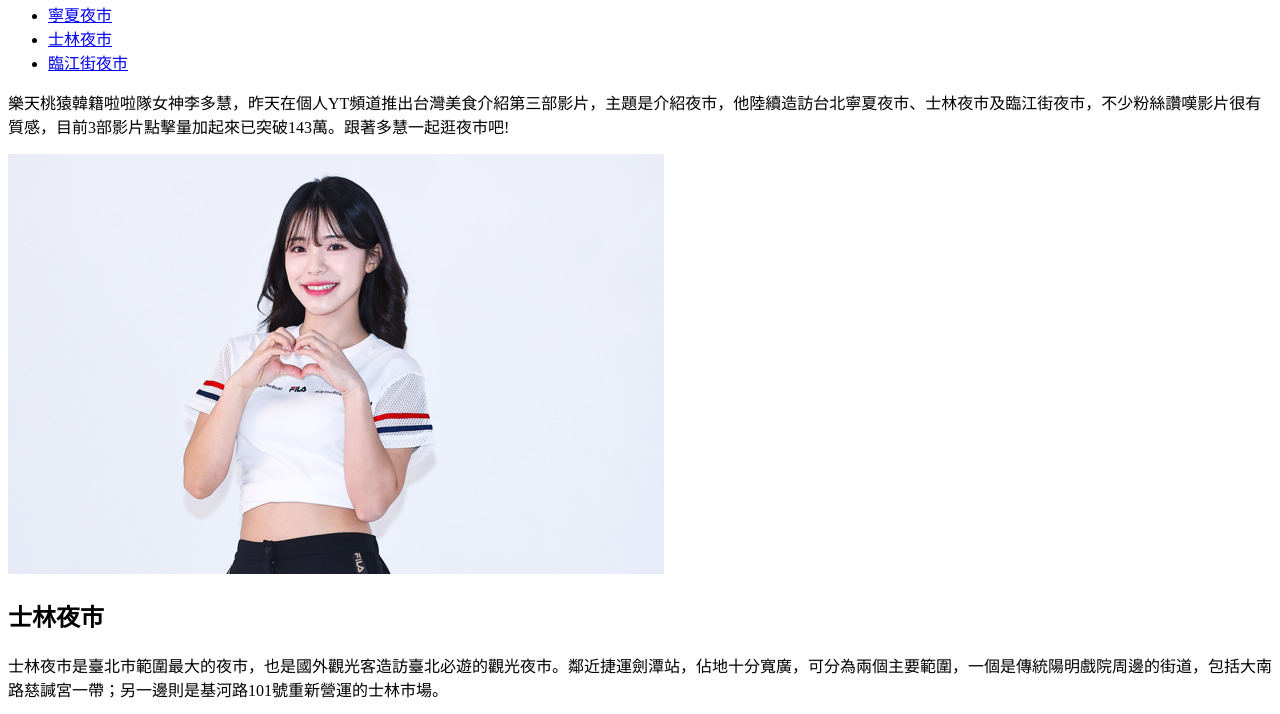
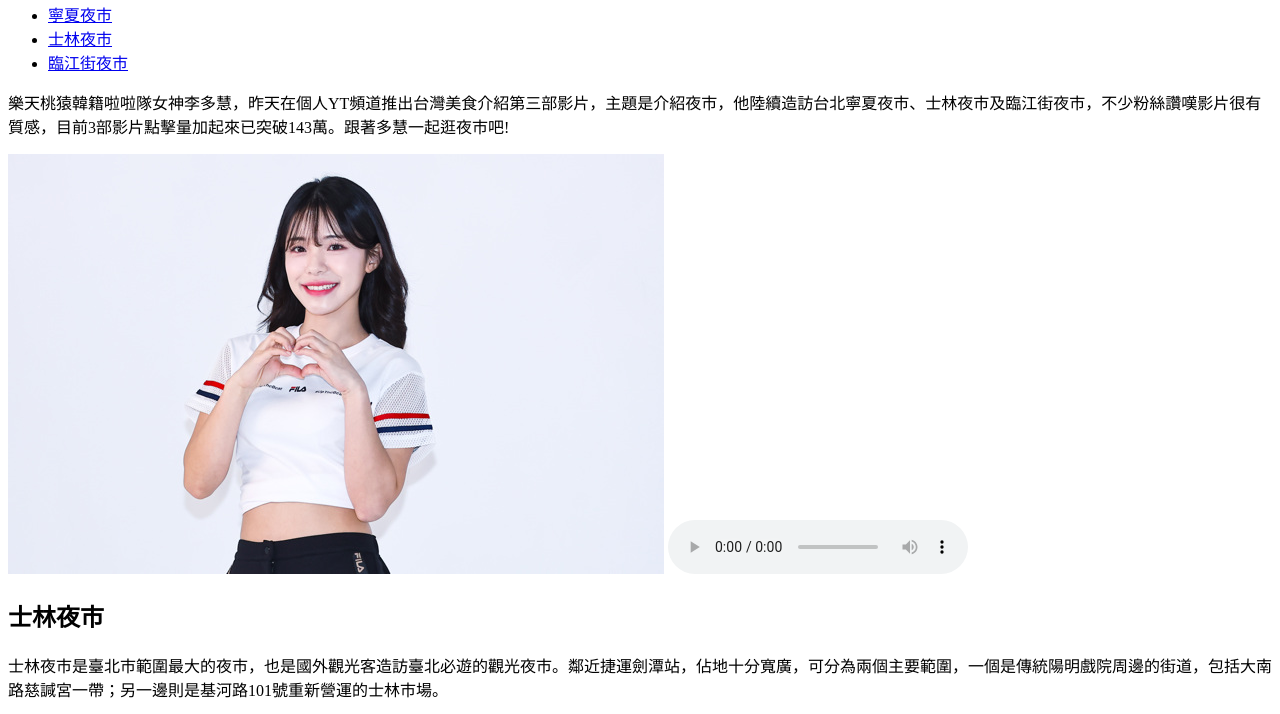
Before and after one commit to minyonne/prj01, a plain HTML site: page slnm.html in a window 1280 px wide. Shown: the part 87-801 px from the top of the page. Drawn offline with Linux system fonts and the light colour scheme; grey boxes are pictures that could not be loaded.

Commit message:
slnm.html

```diff
--- a/slnm.html
+++ b/slnm.html
@@ -24,6 +24,11 @@
     <section>
         <p>樂天桃猿韓籍啦啦隊女神李多慧，昨天在個人YT頻道推出台灣美食介紹第三部影片，主題是介紹夜市，他陸續造訪台北寧夏夜市、士林夜市及臨江街夜市，不少粉絲讚嘆影片很有質感，目前3部影片點擊量加起來已突破143萬。跟著多慧一起逛夜市吧!</p>
         <img src="./20231012002392.jpeg" alt="李多慧夜市" width="656" height="420">
+
+                <audio controls>
+                <source src="./audio/y2422.mp3" type="audio/mpeg">
+              Your browser does not support the audio element.
+              </audio>
         <section>
 
             <h2>士林夜市</h2>
```
